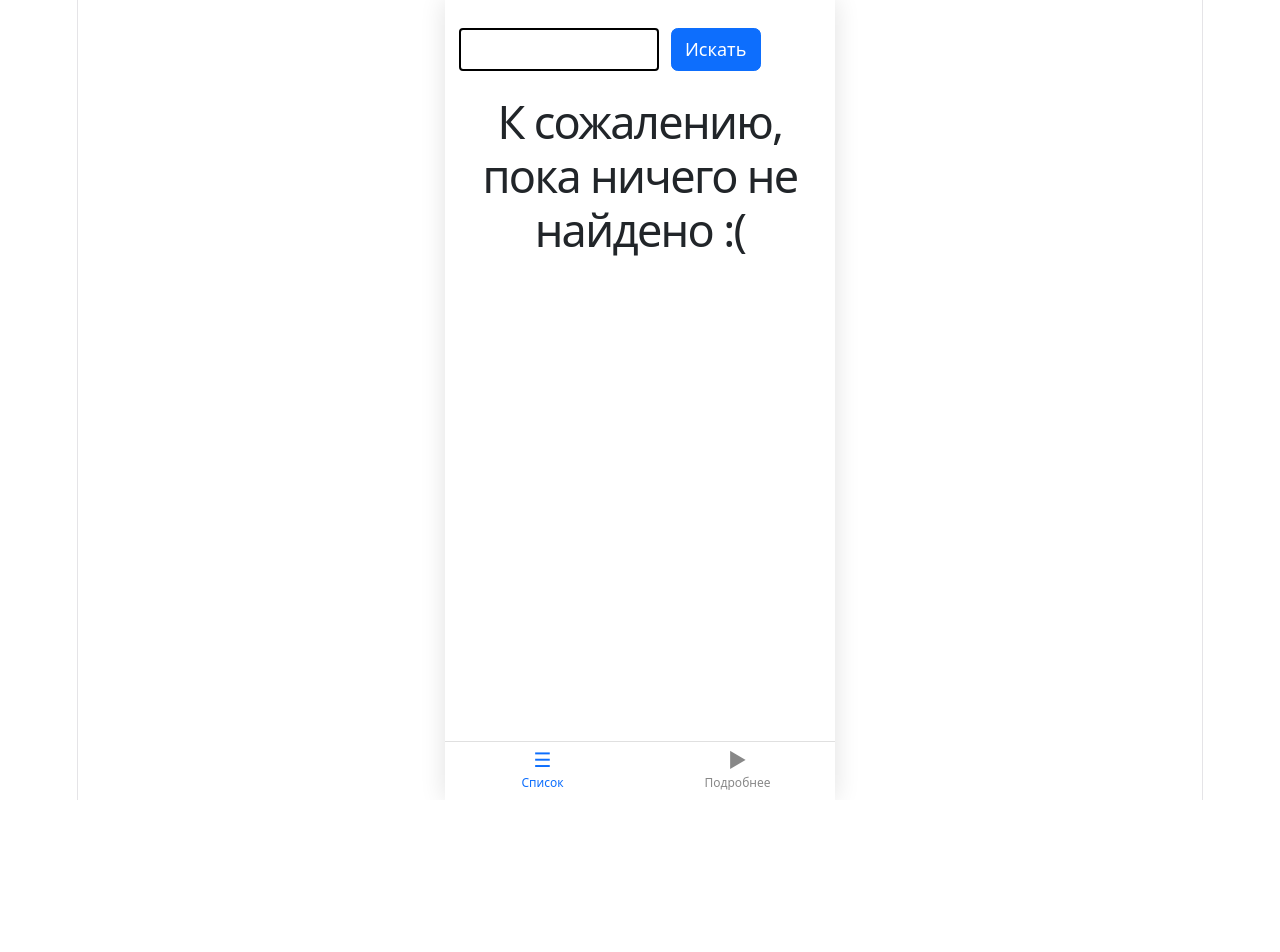
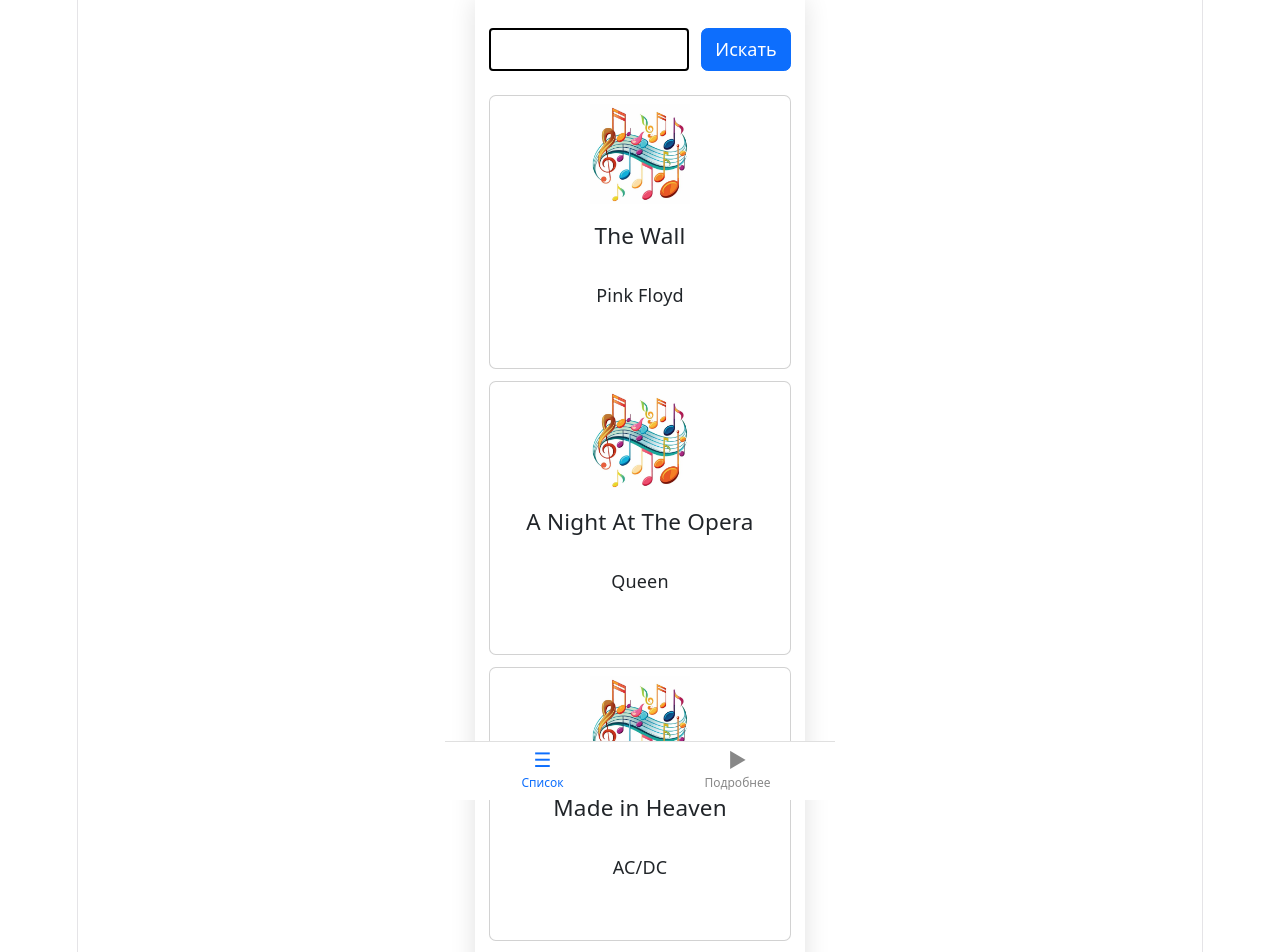
Before and after one commit to Alexey-creator875/RenderTimeEstimator-frontend, a React (Vite) app in the folder my-app/: page / in a window 1280 px wide. Shown: the top 952 px of the page. Before the commit the page ends 800 px from the top, so only its background shows below. Built offline with nearby package versions, Linux system fonts and the light colour scheme.

Commit message:
add mock

```diff
--- a/my-app/src/components/MusicCard.tsx
+++ b/my-app/src/components/MusicCard.tsx
@@ -15,12 +15,14 @@ export const MusicCard: FC<ICardProps> = ({
   collectionCensoredName,
   onClick,
 }) => {
+  const defaultImage = "/DefaultImage.png";
+
   return (
     <Card className="card" onClick={onClick}>
       <Card.Img
         className="cardImage"
         variant="top"
-        src={artworkUrl100}
+        src={artworkUrl100 || defaultImage}
         height={100}
         width={100}
       />
--- /dev/null
+++ b/my-app/src/modules/mock.ts
@@ -0,0 +1,34 @@
+import { type ITunesResult } from "./itunesApi";
+
+export const SONGS_MOCK: ITunesResult = {
+  resultCount: 3,
+  results: [
+    {
+      wrapperType: "track",
+      artistName: "Pink Floyd",
+      collectionCensoredName: "The Wall",
+      trackViewUrl: "",
+      artworkUrl100: "",
+      trackId: 1,
+      previewUrl: "",
+    },
+    {
+      wrapperType: "track",
+      artistName: "Queen",
+      collectionCensoredName: "A Night At The Opera",
+      trackViewUrl: "",
+      artworkUrl100: "",
+      trackId: 2,
+      previewUrl: "",
+    },
+    {
+      wrapperType: "track",
+      artistName: "AC/DC",
+      collectionCensoredName: "Made in Heaven",
+      trackViewUrl: "",
+      artworkUrl100: "",
+      trackId: 3,
+      previewUrl: "",
+    },
+  ],
+};
--- a/my-app/src/pages/DetailPage.tsx
+++ b/my-app/src/pages/DetailPage.tsx
@@ -5,8 +5,9 @@ import { Button, Spinner } from "react-bootstrap";
 import { type ITunesMusic, getTrackById } from "../modules/itunesApi";
 import { ROUTES } from "../Routes";
 import { type AppOutletContext } from "../AppLayout";
+import { SONGS_MOCK } from "../modules/mock";
 
-const defaultImage = "/DefaultImage.jpg";
+const defaultImage = "/DefaultImage.png";
 
 export const DetailPage: FC = () => {
   const [pageData, setPageData] = useState<ITunesMusic>();
@@ -23,9 +24,19 @@ export const DetailPage: FC = () => {
       return;
     }
 
-    getTrackById(id).then((response) => {
-      setPageData(response.results[0]);
-    });
+    getTrackById(id)
+      .then((response) => {
+        const data = response.results[0];
+        setPageData(
+          data ??
+            SONGS_MOCK.results.find((track) => String(track.trackId) === id)
+        );
+      })
+      .catch(() =>
+        setPageData(
+          SONGS_MOCK.results.find((track) => String(track.trackId) === id)
+        )
+      );
   }, [id, cards]);
 
   const handleNext = () => {
--- a/my-app/src/pages/ITunesPage.tsx
+++ b/my-app/src/pages/ITunesPage.tsx
@@ -1,19 +1,36 @@
 import "./ITunesPage.css";
-import { type FC, useState } from "react";
+import { type FC, useEffect, useState } from "react";
 import { Spinner } from "react-bootstrap";
 import { useNavigate, useOutletContext } from "react-router-dom";
-import { type ITunesMusic, getMusicByName } from "../modules/itunesApi";
+import { getMusicByName } from "../modules/itunesApi";
 import { InputField } from "../components/InputField";
 import { ROUTES } from "../Routes";
 import { MusicCard } from "../components/MusicCard";
 import { type AppOutletContext } from "../AppLayout";
+import { SONGS_MOCK } from "../modules/mock";
 
 const ITunesPage: FC = () => {
   const [searchValue, setSearchValue] = useState("");
   const [loading, setLoading] = useState(false);
-  const [music, setMusic] = useState<ITunesMusic[]>([]);
+  const [music, setMusic] = useState(SONGS_MOCK.results);
   const { setCards } = useOutletContext<AppOutletContext>();
   const navigate = useNavigate();
+
+  useEffect(() => {
+    setCards(SONGS_MOCK.results);
+  }, [setCards]);
+
+  const applyMock = () => {
+    const results = SONGS_MOCK.results.filter((item) =>
+      item.collectionCensoredName
+        .toLowerCase()
+        .startsWith(searchValue.toLowerCase())
+    );
+    const list = results.length ? results : SONGS_MOCK.results;
+    setMusic(list);
+    setCards(list);
+    setLoading(false);
+  };
 
   const handleSearch = () => {
     setLoading(true);
@@ -22,10 +39,15 @@ const ITunesPage: FC = () => {
         const results = response.results.filter(
           (item) => item.wrapperType === "track"
         );
-        setMusic(results);
-        setCards(results);
-        setLoading(false);
-      });
+        if (results.length) {
+          setMusic(results);
+          setCards(results);
+          setLoading(false);
+          return;
+        }
+        applyMock();
+      })
+      .catch(applyMock);
   };
 
   const handleCardClick = (trackId: number) => {
```
Also changed, not shown: my-app/public/DefaultImage.png (added).
